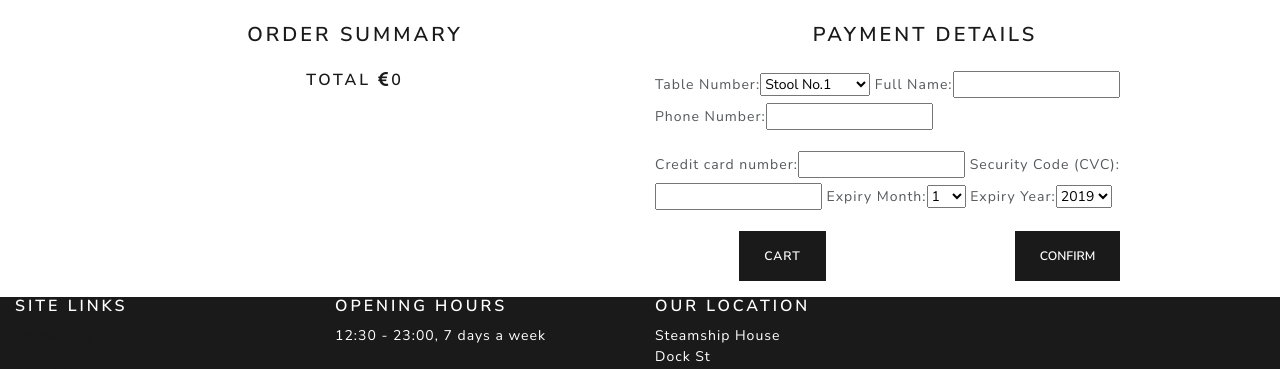
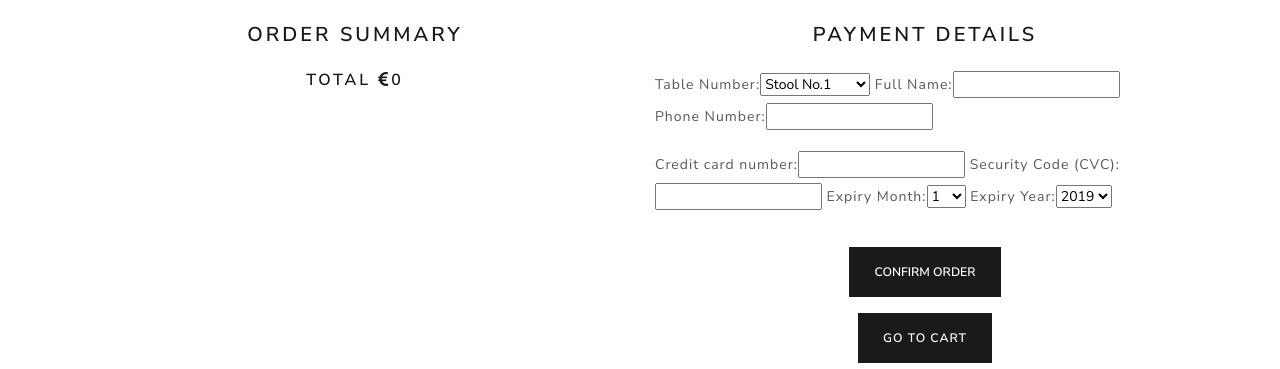
Before and after one commit to DarrenCoppinger/milestone-project-4, a Django app: page /checkout/ in a window 1280 px wide. Shown: the part 393-762 px from the top of the page. Run offline with Django 3.2, Linux system fonts and the light colour scheme; the visitor is signed in with stand-in values (Sample User, id 1); a map, chart or similar area stays blank; some libraries are stand-ins or nearby versions.

Commit message:
Minor html alterations to templates for aesthetic reasons

```diff
--- a/accounts/forms.py
+++ b/accounts/forms.py
@@ -38,9 +38,6 @@
         password1 = self.cleaned_data.get('password1')
         password2 = self.cleaned_data.get('password2')
 
-        if not password1 or not password2:
-            raise forms.ValidationError(u'Please confirm your password.')
-
         if password1 != password2:
             raise forms.ValidationError(u'Passwords must match.')
 
--- a/accounts/templates/index.html
+++ b/accounts/templates/index.html
@@ -33,7 +33,7 @@
                 {% else %}
                     <div class="row d-flex justify-content-center">
                         <div class="col-6">
-                            <a href="{% url 'login' %}" class="btn btn-home rounded px-0">Sign In</a>
+                            <a href="{% url 'register' %}" class="btn btn-home rounded px-0">Register</a>
                         </div>
                         <div class="col-6">
                             <a href="{% url 'about' %}" class="btn btn-home rounded px-0">About Us</a>
--- a/booking/templates/booking.html
+++ b/booking/templates/booking.html
@@ -1,8 +1,8 @@
 {% extends 'base.html' %}
 {% load bootstrap_tags %}
 {% load staticfiles %}
+{% block page_title %}Booking{% endblock %}
 {% block content %}
-
 <main>
     <div class="container">
         <div class="content-bubble">
--- a/checkout/forms.py
+++ b/checkout/forms.py
@@ -1,5 +1,21 @@
 from django import forms
 from .models import Order
+
+
+class OrderForm(forms.ModelForm):
+    class Meta:
+        model = Order
+        fields = (
+            'table_number',
+            'full_name',
+            'phone_number'
+            )
+        labels = {
+            'table_number': 'Table Number',
+            'full_name': 'Full Name',
+            'phone_number': 'Phone Number',
+        }
+        exclude = ['date', 'time']
 
 
 class MakePaymentForm(forms.Form):
@@ -22,19 +38,3 @@
         choices=YEAR_CHOICES,
         required=False)
     stripe_id = forms.CharField(widget=forms.HiddenInput)
-
-
-class OrderForm(forms.ModelForm):
-    class Meta:
-        model = Order
-        fields = (
-            'table_number',
-            'full_name',
-            'phone_number'
-            )
-        labels = {
-            'table_number': 'Table Number',
-            'full_name': 'Full Name',
-            'phone_number': 'Phone Number',
-        }
-        exclude = ['date', 'time']
--- a/checkout/templates/checkout.html
+++ b/checkout/templates/checkout.html
@@ -65,15 +65,19 @@
                                 {{ payment_form | as_bootstrap }}
                             </div>
                         </div>
+                        <div class="form-group col-12 text-center pt-3">
+                            <input class="btn btn-primary" id="submit_payment_btn" name="commit" type="submit" value="Confirm Order">
+                        </div>
                     </div>
                     <div class="row">
-                        <div class="form-group col-12 col-md-6 text-center">
-                            <a class="btn btn-primary" href="{% url 'view_cart' %}" title="Click here to alter your cart">Cart</a>
-                        </div>
-                        <div class="form-group col-12 col-md-6 text-center">
-                            <input class="btn btn-primary" id="submit_payment_btn" name="commit" type="submit" value="Confirm">
+                        <div class="form-group col-12 text-center">
+                            <a class="btn btn-primary" href="{% url 'view_cart' %}" title="Click here to alter your cart">Go to Cart</a>
                         </div>
                     </div>
+                        <!-- <div class="form-group col-12 col-md-6 text-center">  -->
+                            <!-- <input class="btn btn-sm btn-primary" id="submit_payment_btn" name="commit" type="submit" value="Confirm">
+                        </div> -->
+
                 </form>
             </div>
         </div>
--- a/main/settings.py
+++ b/main/settings.py
@@ -155,7 +155,7 @@
 # ------ Static Storage ------ #
 
 STATICFILES_LOCATION = 'static'
-STATICFILES_STORAGE = 'custom_storages.StaticStorage'
+# STATICFILES_STORAGE = 'custom_storages.StaticStorage'
 
 STATIC_URL = '/static/'
 # List of locations where static files can be found
--- a/products/templates/products.html
+++ b/products/templates/products.html
@@ -18,7 +18,7 @@
                 <a href="{% url 'products' %}" class="btn-sm btn-primary">All</a>
                 <a href="{% url 'filter' 'Pints' %}" class="btn-sm btn-primary">Pints</a>
                 <a href="{% url 'filter' 'Bottles' %}" class="btn-sm btn-primary">Bottles</a>
-                <a href="{% url 'filter' 'Soft-Drinks' %}" class="btn-sm btn-primary">Soft Drinks</a>
+                <a href="{% url 'filter' 'Soft-Drinks' %}" class="btn-sm btn-primary">Soft-drinks</a>
                 <a href="{% url 'filter' 'Cocktails' %}" class="btn-sm btn-primary">Cocktails</a>
                 <a href="{% url 'filter' 'Spirits' %}" class="btn-sm btn-primary">Spirits</a>
             </div>
--- a/templates/base.html
+++ b/templates/base.html
@@ -24,7 +24,7 @@
     <body>
         <!-- Navbar-->
         <nav class="navbar navbar-expand-lg navbar-dark bg-primary">
-            <a class="navbar-brand" href="{% url 'index' %}">
+            <a id="navbar-brand" class="navbar-brand" href="{% url 'index' %}">
 				<img class="logo" src="{% static 'images/logo.png' %}" alt="martini logo">BarTender
             </a>
             <button class="navbar-toggler" type="button" data-toggle="collapse" data-target="#navbarColor01" aria-controls="navbarColor01" aria-expanded="false" aria-label="Toggle navigation">
@@ -53,7 +53,7 @@
                         <a class="nav-link" href="{% url 'register' %}"><i class="fas fa-user-plus"></i> Register</a>
                     </li>
                     <li class="nav-item">
-                        <a class="nav-link" href="{% url 'login' %}"><i class="fas fa-sign-in-alt"></i> Log In</a>
+                        <a class="nav-link" href="{% url 'login' %}"><i class="fas fa-sign-in-alt"></i> Login</a>
                     </li>
                     {% endif %}
 
```
Also changed, not shown: accounts/templates/login.html (+4 -4 lines), cart/templates/cart.html (+6 -6 lines), README.md.
